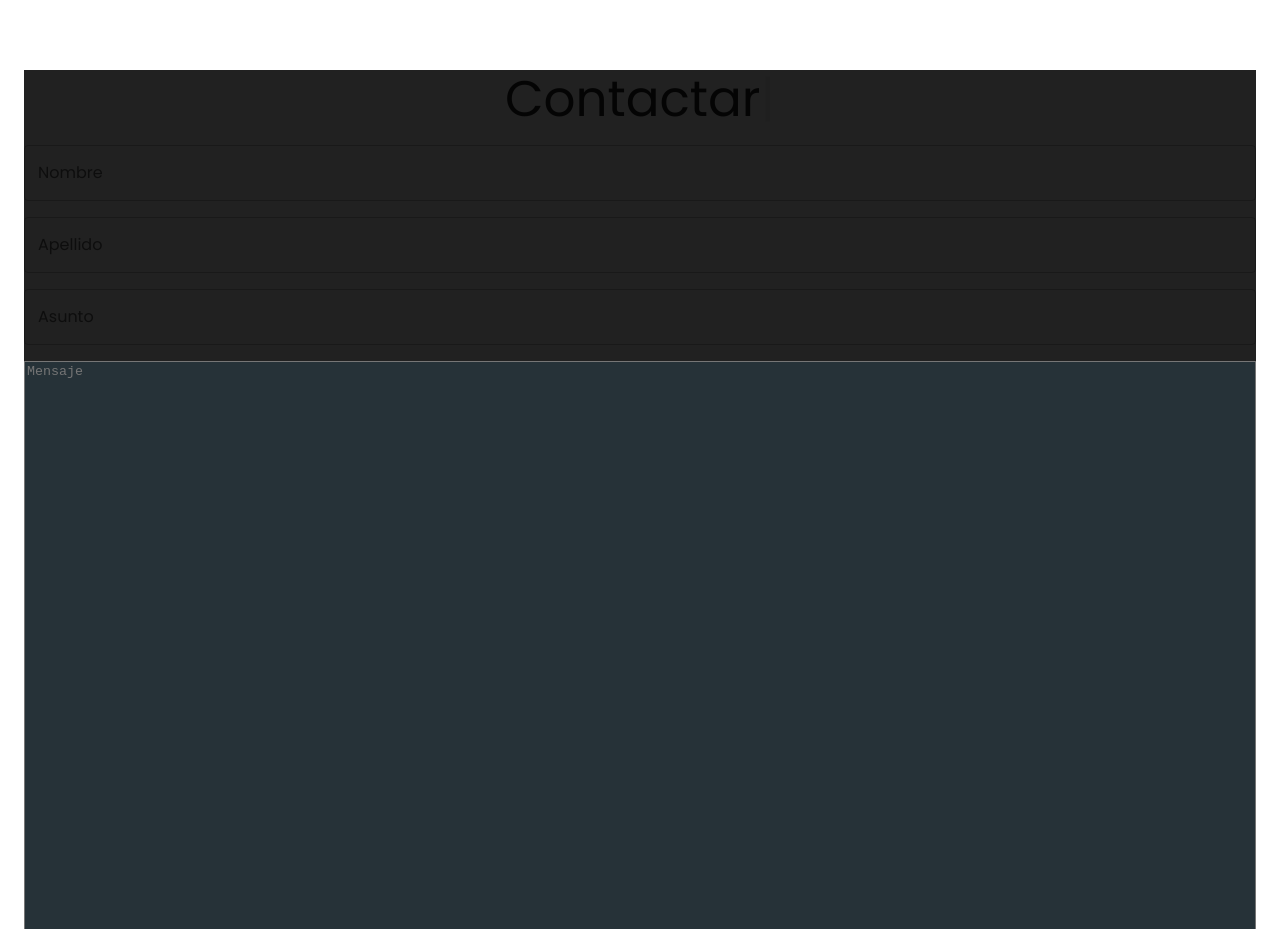
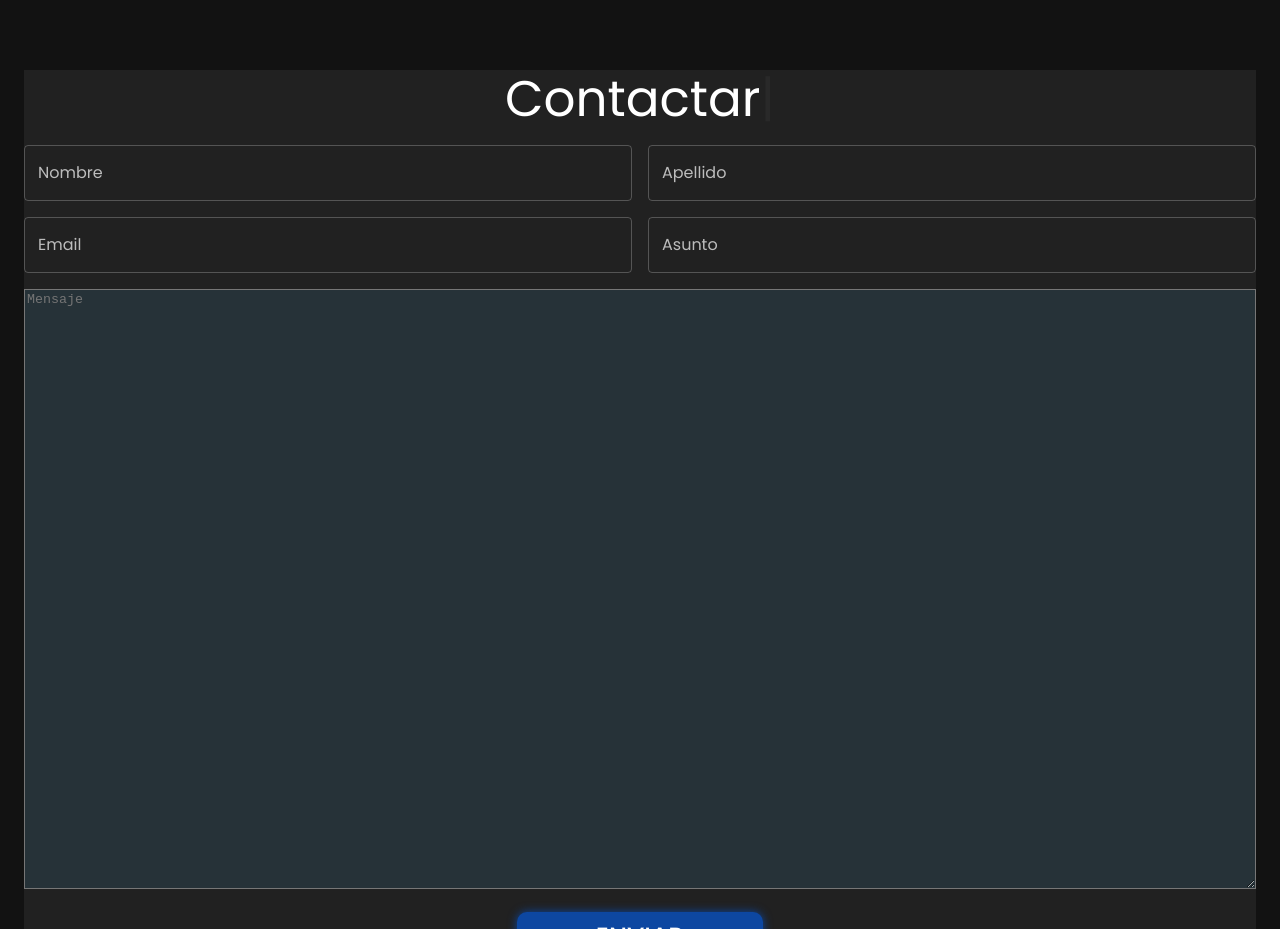
Before and after one commit to teodc888/mateo-dellacqua-portfolio, a React (Create React App) app: page / in a window 1280 px wide. Shown: the part 4240-5169 px from the top of the page. Built offline with nearby package versions, Linux system fonts and the light colour scheme; no server answers.

Commit message:
dejando el color negro predeterminado

```diff
--- a/src/App.js
+++ b/src/App.js
@@ -3,7 +3,6 @@ import * as React from "react";
 
 //Mui
 import { Container } from "@mui/material";
-import useMediaQuery from "@mui/material/useMediaQuery";
 import { createTheme, ThemeProvider } from "@mui/material/styles";
 import CssBaseline from "@mui/material/CssBaseline";
 
@@ -12,7 +11,7 @@ import Navbar from "./components/navbar/navbar";
 import Home from "./components/home/home";
 
 function App() {
-  const prefersDarkMode = useMediaQuery("(prefers-color-scheme: dark)");
+
 
   const theme = React.useMemo(
     () =>
@@ -25,10 +24,10 @@ function App() {
           fontWeightMedium: 500,
         },
         palette: {
-          mode: prefersDarkMode ? "dark" : "light",
+          mode: "dark",
         },
       }),
-    [prefersDarkMode]
+    []
   );
 
   return (
--- a/src/components/contactar/contactar.jsx
+++ b/src/components/contactar/contactar.jsx
@@ -34,7 +34,7 @@ export default function Contactar() {
         </Typography>
         <Box sx={{ flexGrow: 1 }}>
           <Grid container spacing={2} columns={16}>
-            <Grid item xs={16}>
+            <Grid item xs={8}>
               <TextField
                 id="outlined-basic"
                 label="Nombre"
@@ -42,7 +42,7 @@ export default function Contactar() {
                 sx={{ width: "100%" }}
               />
             </Grid>
-            <Grid item xs={16}>
+            <Grid item xs={8}>
               <TextField
                 id="outlined-basic"
                 label="Apellido"
@@ -50,7 +50,15 @@ export default function Contactar() {
                 sx={{ width: "100%" }}
               />
             </Grid>
-            <Grid item xs={16}>
+            <Grid item xs={8}>
+              <TextField
+                id="outlined-basic"
+                label="Email"
+                variant="outlined"
+                sx={{ width: "100%" }}
+              />
+            </Grid>
+            <Grid item xs={8}>
               <TextField
                 id="outlined-basic"
                 label="Asunto"
```
